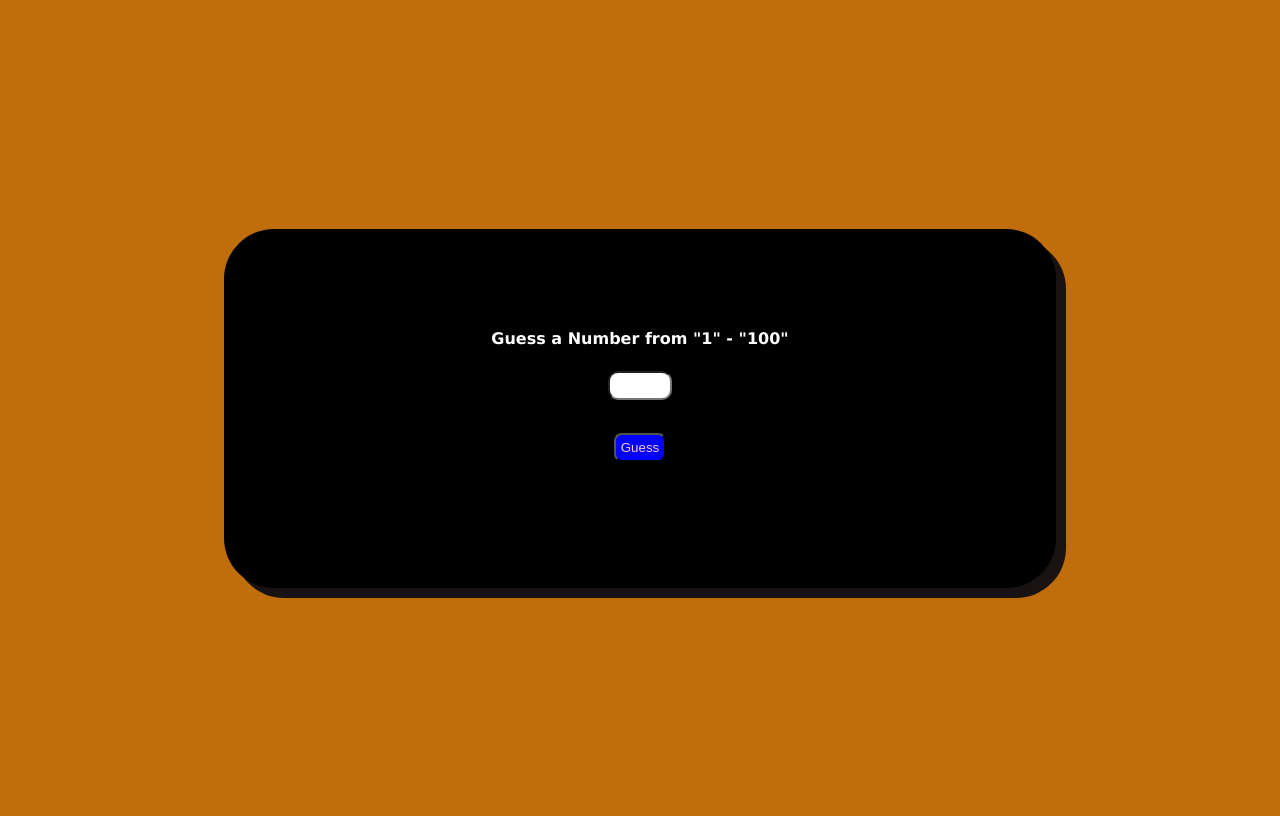
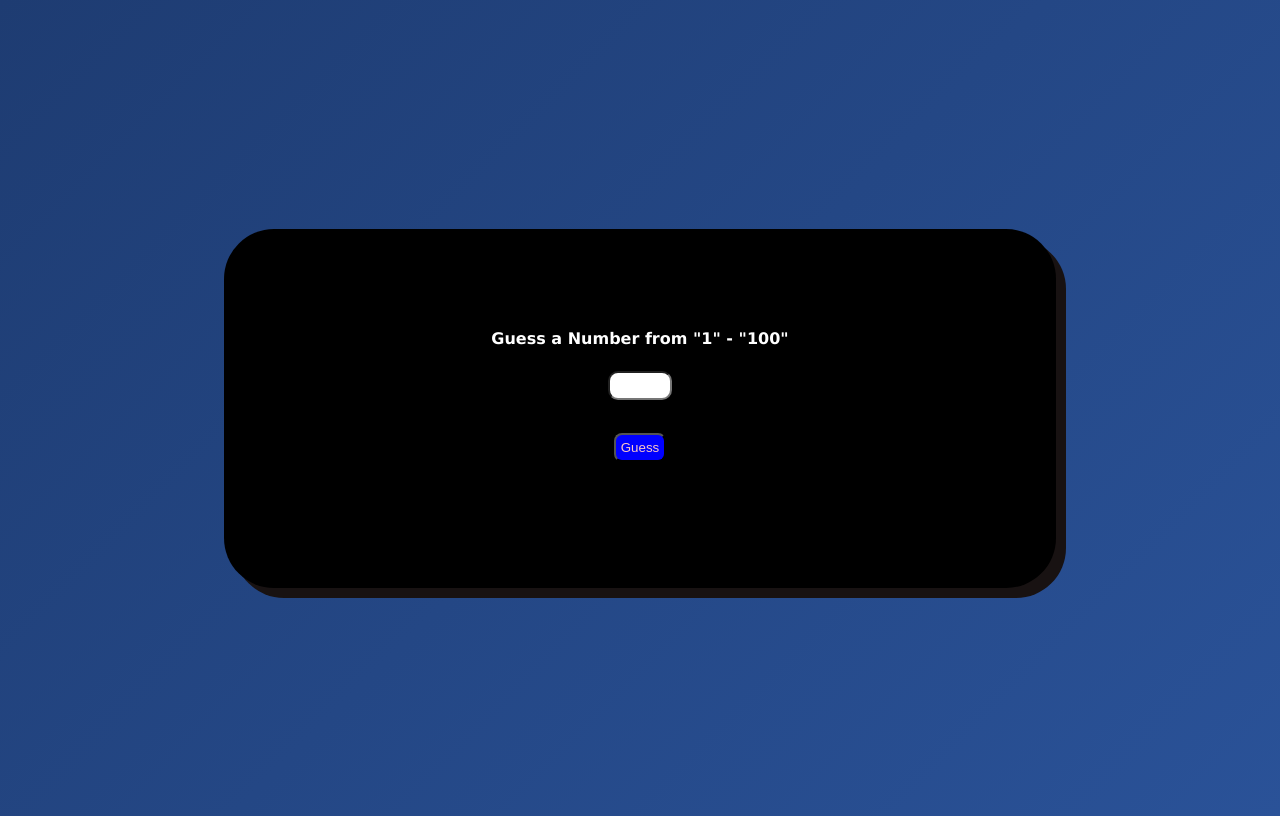
Before and after one commit to swapnasahoo/number-guessing-game, a plain HTML site: page index.html in a window 1280 px wide. Drawn offline with Linux system fonts and the light colour scheme.

Commit message:
Update style.css

```diff
--- a/style.css
+++ b/style.css
@@ -5,7 +5,7 @@ body{
     height: 100vh;
     font-family: Verdana, Geneva, Tahoma, sans-serif;
     font-weight: 800;
-    background-color: rgb(192, 110, 11);
+    background: linear-gradient(135deg, #1e3c72, #2a5298);
 }
 main{
     background-color: black;
```
